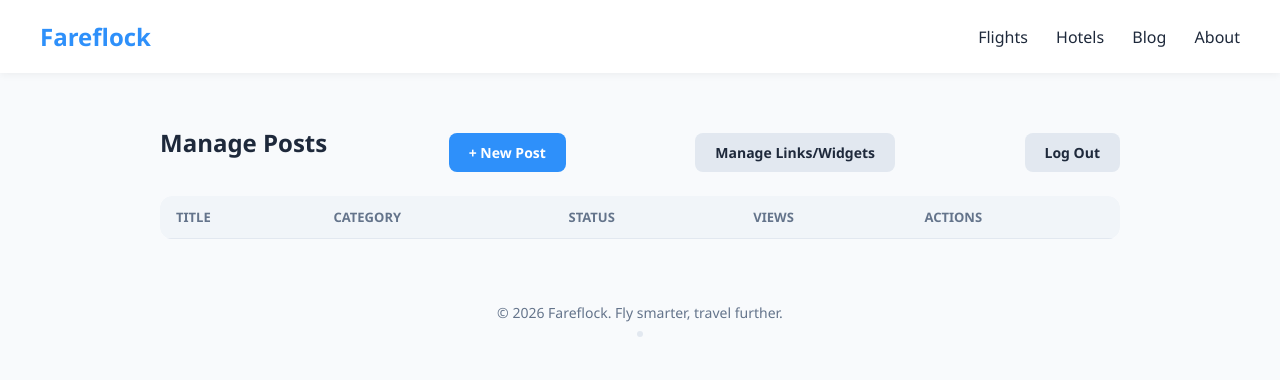
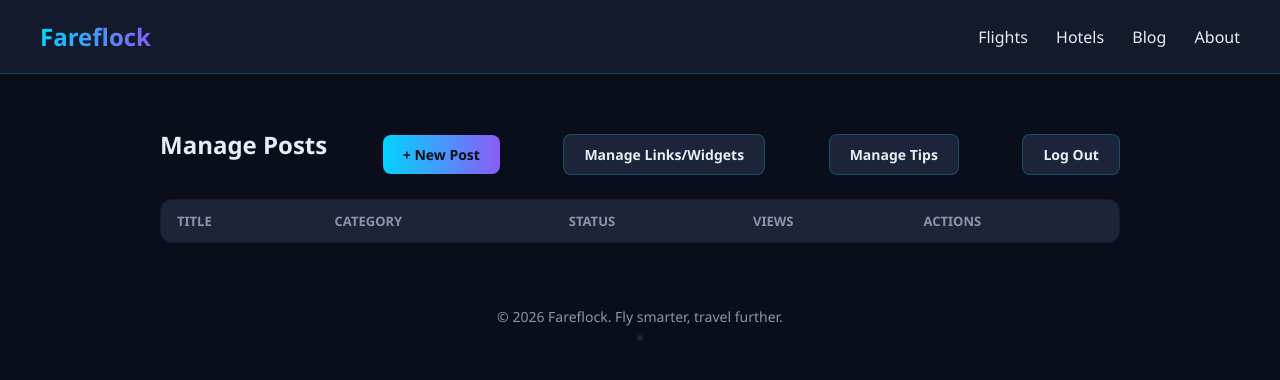
Before and after one commit to musangipeter38-coder/fareflock, a Flask app: page /admin in a window 1280 px wide. Shown: the top 380 px of the page. Run offline with Flask 3, Linux system fonts and the light colour scheme; the visitor is signed in with stand-in values (Sample User, id 1); data that the repository does not hold is empty; some libraries are stand-ins or nearby versions.

Commit message:
Add Tips/Guides system with auto-sliding carousel and dark electric redesign

```diff
--- a/app.py
+++ b/app.py
@@ -5,7 +5,7 @@ from flask import Flask, render_template, redirect, url_for, request, flash, abo
 from flask_login import LoginManager, login_user, logout_user, login_required
 from flask_bcrypt import Bcrypt
 from dotenv import load_dotenv
-from database import db, Admin, Post, Category, AffiliateLink, ClickLog
+from database import db, Admin, Post, Category, AffiliateLink, ClickLog, Tip
 
 load_dotenv()
 
@@ -39,6 +39,10 @@ def get_widgets(placement):
     ).order_by(AffiliateLink.created_at.asc()).all()
 
 
+def get_tips(page):
+    return Tip.query.filter_by(page=page, active=True).order_by(Tip.created_at.asc()).all()
+
+
 # ---------- PUBLIC ROUTES ----------
 
 @app.route('/')
@@ -51,13 +55,21 @@ def home():
 @app.route('/flights')
 def flights():
     widgets = get_widgets('flights_page')
-    return render_template('flights.html', widgets=widgets)
+    tips = get_tips('flights')
+    return render_template('flights.html', widgets=widgets, tips=tips)
 
 
 @app.route('/hotels')
 def hotels():
     widgets = get_widgets('hotels_page')
-    return render_template('hotels.html', widgets=widgets)
+    tips = get_tips('hotels')
+    return render_template('hotels.html', widgets=widgets, tips=tips)
+
+
+@app.route('/tips')
+def all_tips():
+    tips = Tip.query.filter_by(active=True).order_by(Tip.created_at.desc()).all()
+    return render_template('tips.html', tips=tips)
 
 
 @app.route('/blog')
@@ -245,6 +257,57 @@ def delete_link(link_id):
     return redirect(url_for('admin_links'))
 
 
+# ---------- ADMIN: TIPS ----------
+
+@app.route('/admin/tips')
+@login_required
+def admin_tips():
+    tips = Tip.query.order_by(Tip.created_at.desc()).all()
+    return render_template('admin/tips.html', tips=tips)
+
+
+@app.route('/admin/tips/new', methods=['GET', 'POST'])
+@login_required
+def new_tip():
+    if request.method == 'POST':
+        tip = Tip(
+            title=request.form.get('title'),
+            content=request.form.get('content'),
+            page=request.form.get('page'),
+            active=True if request.form.get('active') == 'on' else False
+        )
+        db.session.add(tip)
+        db.session.commit()
+        flash('Tip created.')
+        return redirect(url_for('admin_tips'))
+    return render_template('admin/tip_form.html', tip=None)
+
+
+@app.route('/admin/tips/edit/<int:tip_id>', methods=['GET', 'POST'])
+@login_required
+def edit_tip(tip_id):
+    tip = Tip.query.get_or_404(tip_id)
+    if request.method == 'POST':
+        tip.title = request.form.get('title')
+        tip.content = request.form.get('content')
+        tip.page = request.form.get('page')
+        tip.active = True if request.form.get('active') == 'on' else False
+        db.session.commit()
+        flash('Updated.')
+        return redirect(url_for('admin_tips'))
+    return render_template('admin/tip_form.html', tip=tip)
+
+
+@app.route('/admin/tips/delete/<int:tip_id>')
+@login_required
+def delete_tip(tip_id):
+    tip = Tip.query.get_or_404(tip_id)
+    db.session.delete(tip)
+    db.session.commit()
+    flash('Deleted.')
+    return redirect(url_for('admin_tips'))
+
+
 # ---------- DATABASE SETUP ----------
 with app.app_context():
     db.create_all()
--- a/static/css/style.css
+++ b/static/css/style.css
@@ -1,16 +1,21 @@
 :root {
-    --sky-blue: #2E90FA;
-    --light-bg: #F8FAFC;
-    --text-dark: #1E293B;
-    --text-muted: #64748B;
+    --bg-dark: #0A0E1A;
+    --bg-panel: #131A2B;
+    --bg-panel-alt: #1B2438;
+    --electric-blue: #00D4FF;
+    --electric-purple: #8B5CF6;
+    --electric-pink: #FF2E9F;
+    --text-light: #E8ECF4;
+    --text-muted: #8B96AD;
+    --border-glow: rgba(0, 212, 255, 0.25);
 }
 
 * { margin: 0; padding: 0; box-sizing: border-box; }
 
 body {
     font-family: 'Segoe UI', system-ui, sans-serif;
-    background: var(--light-bg);
-    color: var(--text-dark);
+    background: var(--bg-dark);
+    color: var(--text-light);
 }
 
 .site-header {
@@ -18,115 +23,208 @@ body {
     justify-content: space-between;
     align-items: center;
     padding: 20px 40px;
-    background: white;
-    box-shadow: 0 2px 8px rgba(0,0,0,0.05);
+    background: var(--bg-panel);
+    border-bottom: 1px solid var(--border-glow);
 }
 
 .logo {
     font-size: 24px;
-    font-weight: 700;
-    color: var(--sky-blue);
+    font-weight: 800;
+    background: linear-gradient(90deg, var(--electric-blue), var(--electric-purple));
+    -webkit-background-clip: text;
+    -webkit-text-fill-color: transparent;
     text-decoration: none;
 }
 
 nav a {
     margin-left: 24px;
     text-decoration: none;
-    color: var(--text-dark);
+    color: var(--text-light);
     font-weight: 500;
 }
 
-nav a:hover { color: var(--sky-blue); }
+nav a:hover { color: var(--electric-blue); }
 
-.hero {
+.flash-messages { max-width: 900px; margin: 16px auto 0; padding: 0 20px; }
+.flash { background: var(--bg-panel-alt); color: var(--electric-blue); border: 1px solid var(--border-glow); padding: 12px 16px; border-radius: 8px; margin-bottom: 8px; }
+
+.hero, .page-hero {
     text-align: center;
     padding: 80px 20px;
-    background: linear-gradient(135deg, #2E90FA 0%, #60A5FA 100%);
-    color: white;
+    background: radial-gradient(circle at top, rgba(139,92,246,0.25), transparent 60%), linear-gradient(135deg, #0A0E1A 0%, #131A2B 100%);
+    border-bottom: 1px solid var(--border-glow);
 }
 
-.hero h1 { font-size: 42px; margin-bottom: 12px; }
-.hero p { font-size: 18px; opacity: 0.9; }
+.hero h1, .page-hero h1 {
+    font-size: 42px;
+    margin-bottom: 12px;
+    background: linear-gradient(90deg, var(--electric-blue), var(--electric-pink));
+    -webkit-background-clip: text;
+    -webkit-text-fill-color: transparent;
+}
+.hero p, .page-hero p { font-size: 18px; color: var(--text-muted); }
 
-.latest-posts {
-    max-width: 900px;
-    margin: 60px auto;
-    padding: 0 20px;
-}
+.latest-posts { max-width: 900px; margin: 60px auto; padding: 0 20px; }
+.latest-posts h2 { margin-bottom: 20px; }
 
 .post-card {
-    background: white;
+    background: var(--bg-panel);
     padding: 24px;
     border-radius: 12px;
     margin-bottom: 16px;
-    box-shadow: 0 2px 8px rgba(0,0,0,0.05);
+    border: 1px solid var(--border-glow);
 }
-
-.site-footer {
-    text-align: center;
-    padding: 24px;
-    color: var(--text-muted);
-    font-size: 14px;
-}
-.flash-messages { max-width: 900px; margin: 16px auto 0; padding: 0 20px; }
-.flash { background: #FEF3C7; color: #92400E; padding: 12px 16px; border-radius: 8px; margin-bottom: 8px; }
-
-.page-hero { text-align: center; padding: 60px 20px; background: linear-gradient(135deg, #2E90FA 0%, #60A5FA 100%); color: white; }
-.page-hero h1 { font-size: 36px; margin-bottom: 8px; }
+.post-card h3 a { color: var(--text-light); text-decoration: none; }
+.post-card h3 a:hover { color: var(--electric-blue); }
 
 .widget-section { max-width: 900px; margin: 40px auto; padding: 0 20px; }
-.widget-placeholder { background: white; border: 2px dashed #CBD5E1; border-radius: 12px; padding: 40px; text-align: center; color: var(--text-muted); }
+.widget-placeholder {
+    background: var(--bg-panel);
+    border: 2px dashed var(--border-glow);
+    border-radius: 12px;
+    padding: 40px;
+    text-align: center;
+    color: var(--text-muted);
+}
 
 .content-block { max-width: 900px; margin: 40px auto; padding: 0 20px; }
 .content-block h2 { margin-bottom: 12px; }
 
+.tips-header { display: flex; justify-content: space-between; align-items: center; margin-bottom: 20px; flex-wrap: wrap; gap: 8px; }
+.tips-see-all { color: var(--electric-blue); text-decoration: none; font-size: 14px; font-weight: 600; }
+.tips-see-all:hover { color: var(--electric-pink); }
+
+.tip-carousel {
+    position: relative;
+    overflow: hidden;
+    border-radius: 16px;
+    border: 1px solid var(--border-glow);
+    background: var(--bg-panel);
+}
+.tip-carousel-track {
+    display: flex;
+    transition: transform 0.6s ease;
+}
+.tip-slide {
+    min-width: 100%;
+    padding: 40px;
+    box-sizing: border-box;
+}
+.tip-slide h3 {
+    color: var(--electric-blue);
+    margin-bottom: 12px;
+    font-size: 20px;
+}
+.tip-slide p { color: var(--text-light); line-height: 1.6; }
+
+.tip-carousel-dots {
+    display: flex;
+    justify-content: center;
+    gap: 8px;
+    padding-bottom: 16px;
+}
+.tip-dot {
+    width: 8px;
+    height: 8px;
+    border-radius: 50%;
+    background: var(--bg-panel-alt);
+    border: 1px solid var(--border-glow);
+    transition: background 0.3s;
+}
+.tip-dot.active { background: var(--electric-blue); }
+
+.tips-grid-section { max-width: 1000px; margin: 40px auto; padding: 0 20px; }
+.tips-grid {
+    display: grid;
+    grid-template-columns: repeat(auto-fill, minmax(260px, 1fr));
+    gap: 20px;
+}
+.tip-card {
+    background: var(--bg-panel);
+    border: 1px solid var(--border-glow);
+    border-radius: 12px;
+    padding: 24px;
+}
+.tip-card h3 { color: var(--electric-blue); margin-bottom: 10px; }
+.tip-card p { color: var(--text-muted); line-height: 1.6; }
+
 .blog-list { max-width: 900px; margin: 40px auto; padding: 0 20px; }
-.category-tag { display: inline-block; background: #DBEAFE; color: var(--sky-blue); font-size: 12px; font-weight: 600; padding: 4px 10px; border-radius: 20px; margin: 8px 0; }
+.category-tag {
+    display: inline-block;
+    background: rgba(139,92,246,0.2);
+    color: var(--electric-purple);
+    font-size: 12px;
+    font-weight: 600;
+    padding: 4px 10px;
+    border-radius: 20px;
+    margin: 8px 0;
+}
 
 .post-detail { max-width: 800px; margin: 40px auto; padding: 0 20px; }
 .post-detail h1 { font-size: 32px; margin-bottom: 8px; }
 .post-body { margin-top: 20px; line-height: 1.7; }
 
-.related-posts { max-width: 800px; margin: 40px auto; padding: 20px; border-top: 1px solid #E2E8F0; }
-.related-link { display: block; margin-top: 8px; color: var(--sky-blue); text-decoration: none; }
+.related-posts { max-width: 800px; margin: 40px auto; padding: 20px; border-top: 1px solid var(--border-glow); }
+.related-link { display: block; margin-top: 8px; color: var(--electric-blue); text-decoration: none; }
 
-.login-form, .post-form { max-width: 500px; margin: 60px auto; padding: 30px; background: white; border-radius: 12px; box-shadow: 0 2px 8px rgba(0,0,0,0.05); }
-.login-form label, .post-form label { display: block; margin-top: 16px; margin-bottom: 6px; font-weight: 600; font-size: 14px; }
+.login-form, .post-form {
+    max-width: 500px;
+    margin: 60px auto;
+    padding: 30px;
+    background: var(--bg-panel);
+    border-radius: 12px;
+    border: 1px solid var(--border-glow);
+}
+.login-form label, .post-form label { display: block; margin-top: 16px; margin-bottom: 6px; font-weight: 600; font-size: 14px; color: var(--text-muted); }
 .login-form input, .post-form input, .post-form select, .post-form textarea {
-    width: 100%; padding: 10px; border: 1px solid #CBD5E1; border-radius: 8px; font-size: 14px;
+    width: 100%;
+    padding: 10px;
+    border: 1px solid var(--border-glow);
+    border-radius: 8px;
+    font-size: 14px;
+    background: var(--bg-panel-alt);
+    color: var(--text-light);
 }
 .checkbox-label { display: flex; align-items: center; gap: 8px; font-weight: 400; }
 .checkbox-label input { width: auto; }
 
 button, .btn-primary, .btn-secondary {
-    display: inline-block; margin-top: 20px; padding: 10px 20px; border: none;
-    border-radius: 8px; font-weight: 600; cursor: pointer; text-decoration: none; font-size: 14px;
+    display: inline-block;
+    margin-top: 20px;
+    padding: 10px 20px;
+    border: none;
+    border-radius: 8px;
+    font-weight: 600;
+    cursor: pointer;
+    text-decoration: none;
+    font-size: 14px;
 }
-button, .btn-primary { background: var(--sky-blue); color: white; }
-.btn-secondary { background: #E2E8F0; color: var(--text-dark); margin-left: 8px; }
+button, .btn-primary {
+    background: linear-gradient(90deg, var(--electric-blue), var(--electric-purple));
+    color: #0A0E1A;
+}
+.btn-secondary {
+    background: var(--bg-panel-alt);
+    color: var(--text-light);
+    margin-left: 8px;
+    border: 1px solid var(--border-glow);
+}
 
 .admin-dashboard { max-width: 1000px; margin: 40px auto; padding: 0 20px; }
-.admin-header { display: flex; justify-content: space-between; align-items: center; margin-bottom: 24px; }
-.admin-table { width: 100%; border-collapse: collapse; background: white; border-radius: 12px; overflow: hidden; }
-.admin-table th, .admin-table td { padding: 12px 16px; text-align: left; border-bottom: 1px solid #E2E8F0; }
-.admin-table th { background: #F1F5F9; font-size: 13px; text-transform: uppercase; color: var(--text-muted); }
+.admin-header { display: flex; justify-content: space-between; align-items: center; margin-bottom: 24px; flex-wrap: wrap; gap: 10px; }
+.admin-table { width: 100%; border-collapse: collapse; background: var(--bg-panel); border-radius: 12px; overflow: hidden; border: 1px solid var(--border-glow); }
+.admin-table th, .admin-table td { padding: 12px 16px; text-align: left; border-bottom: 1px solid var(--border-glow); }
+.admin-table th { background: var(--bg-panel-alt); font-size: 13px; text-transform: uppercase; color: var(--text-muted); }
+.admin-table a { color: var(--electric-blue); }
+
+.site-footer { text-align: center; padding: 24px; color: var(--text-muted); font-size: 14px; }
 .admin-dot {
     display: inline-block;
     width: 6px;
     height: 6px;
     border-radius: 50%;
-    background: #E2E8F0;
+    background: var(--bg-panel-alt);
     margin-top: 8px;
     text-decoration: none;
 }
-.admin-dot:hover { background: var(--sky-blue); }
-.admin-dot {
-    display: inline-block;
-    width: 6px;
-    height: 6px;
-    border-radius: 50%;
-    background: #E2E8F0;
-    margin-top: 8px;
-    text-decoration: none;
-}
-.admin-dot:hover { background: var(--sky-blue); }
+.admin-dot:hover { background: var(--electric-blue); }
--- a/templates/admin/dashboard.html
+++ b/templates/admin/dashboard.html
@@ -6,6 +6,7 @@
         <h1>Manage Posts</h1>
         <a href="{{ url_for('new_post') }}" class="btn-primary">+ New Post</a>
         <a href="{{ url_for('admin_links') }}" class="btn-secondary">Manage Links/Widgets</a>
+        <a href="{{ url_for('admin_tips') }}" class="btn-secondary">Manage Tips</a>
         <a href="{{ url_for('logout') }}" class="btn-secondary">Log Out</a>
     </div>
 
```
Also changed, not shown: database.py (+12 -3 lines), templates/admin/tip_form.html (added, +28 -0 lines), templates/admin/tips.html (added, +35 -0 lines), templates/flights.html (+47 -2 lines), tips.html (added, +21 -0 lines).
